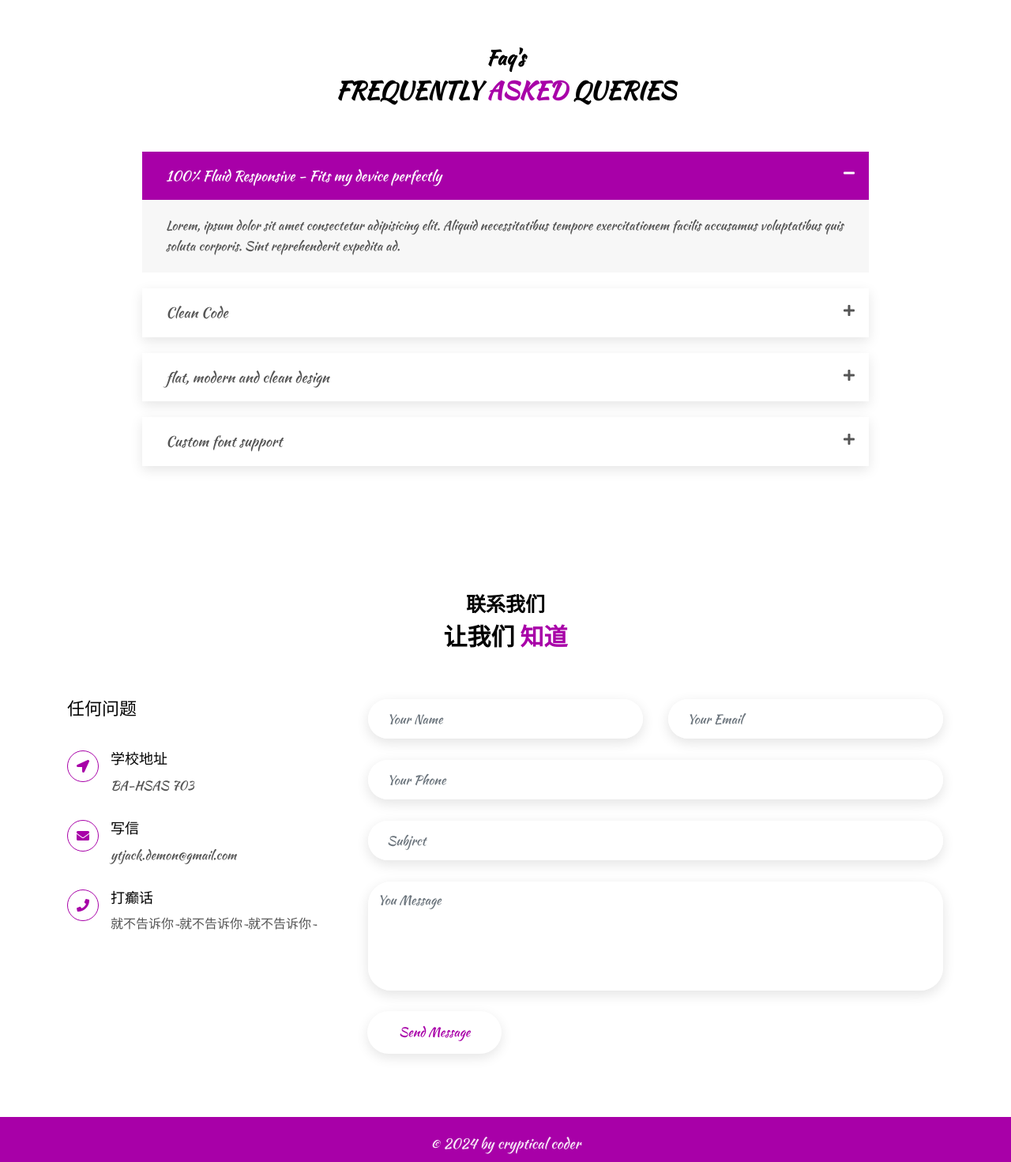
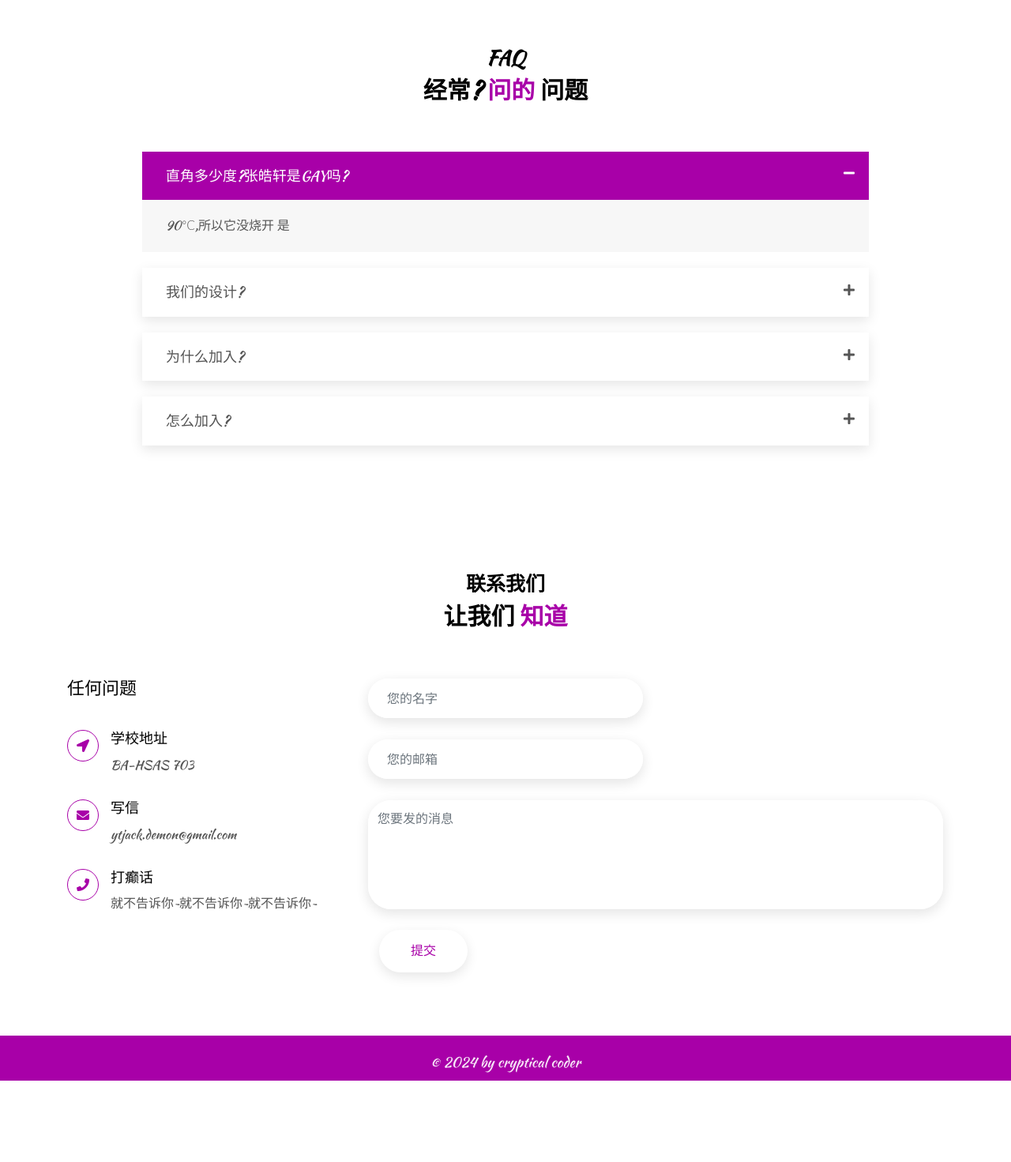
Before and after one commit to Jackdemon28/Chatoyant, a plain HTML site: page index.html in a window 1280 px wide. Shown: the part 4348-5819 px from the top of the page at 79% size. After the commit the page ends 5716 px from the top, so only its background shows below. Drawn offline with nearby package versions, Linux system fonts and the light colour scheme; a script that the page names is missing; files whose address does not match are found by name.

Commit message:
Add files via upload

```diff
--- a/index.html
+++ b/index.html
@@ -474,10 +474,9 @@
                 <img src="1.jpg" alt="">
                 <i class="fas fa-quote-right"></i>
               </div>
-              <p>Lorem ipsum dolor sit amet consectetur adipisicing elit. Quos asperiores veritatis doloremque
-                 laudantium mollitia aperiam.</p>
-                 <h3>Mark Parker</h3>
-                 <span>UI designer</span>
+              <p>太搞笑了吧~太搞笑了吧~太搞笑了吧~快笑死了 笑得我肚子疼</p>
+                 <h3>林泽斌</h3>
+                 <span>703成员[原神]</span>
                  <div class="rating">
                    <i class="fas fa-star"></i>
                    <i class="fas fa-star"></i>
@@ -550,8 +549,8 @@
         <div class="row justify-content-center">
           <div class="col-lg-8">
             <div class="section-title">
-              <h4>faq's</h4>
-              <h2>frequently <span>asked</span> queries</h2>
+              <h4>FAQ</h4>
+              <h2>经常? <span>问的</span> 问题</h2>
             </div>
           </div>
         </div>
@@ -560,45 +559,44 @@
             <div id="accordion">
               <div class="accordion-item">
                 <div class="accordion-header" data-toggle="collapse" data-target="#collapse-01">
-                  <h3>100% Fluid Responsive - Fits my device perfectly</h3>
+                  <h3>直角多少度?张皓轩是GAY吗?</h3>
                 </div>
                 <div class="collapse show" id="collapse-01" data-parent="#accordion">
                   <div class="accordion-body">
-                    <p>Lorem, ipsum dolor sit amet consectetur adipisicing elit. Aliquid necessitatibus tempore exercitationem facilis accusamus
-                       voluptatibus quis soluta corporis. Sint reprehenderit expedita ad.</p>
+                    <p>90℃,所以它没烧开 是</p>
                   </div>
                 </div>
               </div>
               <div class="accordion-item">
                 <div class="accordion-header collapsed" data-toggle="collapse" data-target="#collapse-02">
-                  <h3>Clean Code</h3>
+                  <h3>我们的设计?</h3>
                 </div>
                 <div class="collapse" id="collapse-02" data-parent="#accordion">
                   <div class="accordion-body">
-                    <p>Lorem, ipsum dolor sit amet consectetur adipisicing elit. Aliquid necessitatibus tempore exercitationem facilis accusamus
-                       voluptatibus quis soluta corporis. Sint reprehenderit expedita ad.</p>
+                    <p>我们的设计是最好的 有703的official网站 松鼠观察日记 商店等等</p>
                   </div>
                 </div>
               </div>
               <div class="accordion-item">
                 <div class="accordion-header collapsed" data-toggle="collapse" data-target="#collapse-03">
-                  <h3>flat, modern and clean design</h3>
+                  <h3>为什么加入?</h3>
                 </div>
                 <div class="collapse" id="collapse-03" data-parent="#accordion">
                   <div class="accordion-body">
-                    <p>Lorem, ipsum dolor sit amet consectetur adipisicing elit. Aliquid necessitatibus tempore exercitationem facilis accusamus
-                       voluptatibus quis soluta corporis. Sint reprehenderit expedita ad.</p>
+                    <p>享受我们的服务 作品第一时间通知等等</p>
                   </div>
                 </div>
               </div>
               <div class="accordion-item">
                 <div class="accordion-header collapsed" data-toggle="collapse" data-target="#collapse-04">
-                  <h3>Custom font support</h3>
+                  <h3>怎么加入?</h3>
                 </div>
                 <div class="collapse" id="collapse-04" data-parent="#accordion">
                   <div class="accordion-body">
-                    <p>Lorem, ipsum dolor sit amet consectetur adipisicing elit. Aliquid necessitatibus tempore exercitationem facilis accusamus
-                       voluptatibus quis soluta corporis. Sint reprehenderit expedita ad.</p>
+                    <p>A.来BA-HSAS 703找我
+                      B.用电子邮件联系我
+                      C.钝角
+                    </p>
                   </div>
                 </div>
               </div>
@@ -642,45 +640,45 @@
           </div>
           <div class="col-lg-8 col-md-7">
             <div class="contact-form">
-              <form action="">
+              <form action="https://api.web3forms.com/submit" method="POST">
+
+                <!-- Replace with your Access Key -->
+                <input type="hidden" name="access_key" value="97a5c56a-1d7a-4744-8518-a61721390531">
+
+                <!-- Form Inputs. Each input must have a name="" attribute -->
                                 <div class="row">
+
                                 <div class="col-lg-6">
                                   <div class="form-group">
-                      <input type="text" placeholder="Your Name" class="form-control" required>
+                                    <input type="name" placeholder="您的名字" name="name" class="form-control" required>
                                   </div>
                                 </div>
+                              </div>
+                                  <div class="row">
+
                                 <div class="col-lg-6">
                                   <div class="form-group">
-                      <input type="email" placeholder="Your Email" class="form-control" required>
+                                    <input type="email" placeholder="您的邮箱" name="email" class="form-control" required>
                                   </div>
                                 </div>
                               </div>
                                 <div class="row">
                                 <div class="col-lg-12">
                                   <div class="form-group">
-                      <input type="text" placeholder="Your Phone" class="form-control" required>
+                                   <textarea name="" placeholder="您要发的消息" id="" name="message" class="form-control" required></textarea>
                                   </div>
                                 </div>
                               </div>
-                <div class="row">
+
+                <!-- Honeypot Spam Protection -->
+                <input type="checkbox" name="botcheck" class="hidden" style="display: none;">
+
+                <!-- Custom Confirmation / Success Page -->
+                <!-- <input type="hidden" name="redirect" value="https://mywebsite.com/thanks.html"> -->
                 <div class="col-lg-12">
-                    <div class="form-group">
-                      <input type="text" placeholder="Subjrct" class="form-control" required>
+                  <button class="btn-2" type="submit">提交</button>
                 </div>
-                  </div>
-                </div>
-                <div class="row">
-                  <div class="col-lg-12">
-                    <div class="form-group">
-                     <textarea name="" placeholder="You Message" id="" class="form-control" required></textarea>
-                    </div>
-                  </div>
-                </div>
-                <div class="row">
-                  <div class="col-lg-12">
-                    <button class="btn-2" type="button">Send Message</button>
-                  </div>
-                </div>
+
               </form>
             </div>
           </div>
```
Lines whose indentation alone changed are shown as unchanged.
